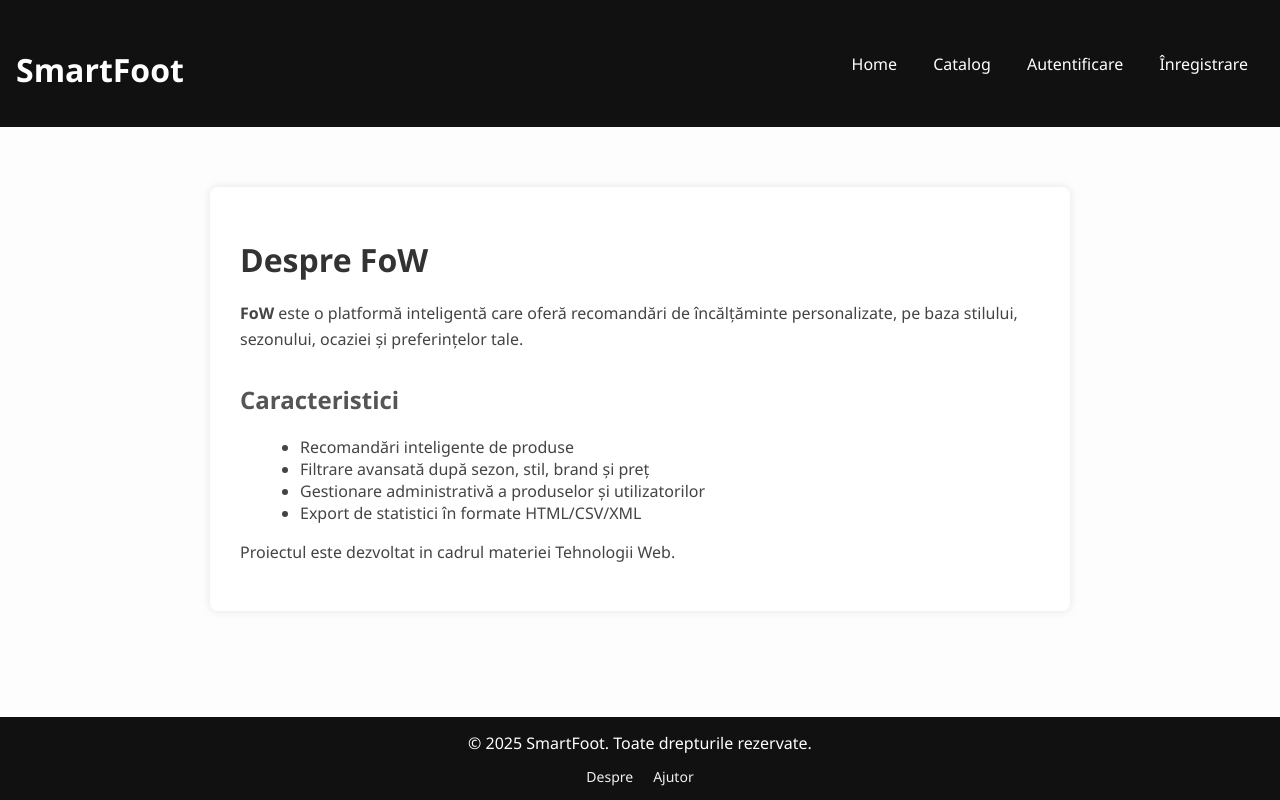
After one commit to TanaseGeorge/FoW, a PHP site: page /about.php in a window 1280 px wide. The commit adds this page. Run offline with PHP 8.4, Linux system fonts and the light colour scheme.

Commit message:
about and help page

```diff
--- /dev/null
+++ b/Styling/info.css
@@ -0,0 +1,60 @@
+body {
+    font-family: Arial, sans-serif;
+    background-color: #f9f9f9;
+    margin: 0;
+    padding: 0;
+}
+
+.info-container {
+    max-width: 800px;
+    margin: 60px auto;
+    background-color: #fff;
+    padding: 30px;
+    box-shadow: 0 0 10px rgba(0, 0, 0, 0.1);
+    border-radius: 8px;
+}
+
+h1 {
+    font-size: 32px;
+    margin-bottom: 20px;
+    color: #333;
+}
+
+h2 {
+    font-size: 24px;
+    margin-top: 30px;
+    color: #555;
+}
+
+h3 {
+    font-size: 32px;
+    margin-bottom: 20px;
+    color: white;
+}
+
+p {
+    font-size: 16px;
+    line-height: 1.6;
+    color: #444;
+}
+
+ul {
+    margin-left: 20px;
+    color: #444;
+}
+
+a {
+    color: #c0392b;
+    text-decoration: none;
+}
+
+a:hover {
+    text-decoration: underline;
+}
+
+nav a {
+    color: white;
+    text-decoration: none;
+    margin: 0 1em;
+    font-weight: 500;
+  }
--- /dev/null
+++ b/about.php
@@ -0,0 +1,44 @@
+<!DOCTYPE html>
+<html lang="ro">
+<head>
+    <meta charset="UTF-8">
+    <title>Despre - FoW</title>
+    <link rel="stylesheet" href="Styling/info.css">
+    <link rel="stylesheet" href="Styling/style.css">
+</head>
+<body>
+<header>
+    <h3>SmartFoot</h3>
+    <nav>
+      <a href="index.php" class="active">Home</a>
+      <a href="catalog.php">Catalog</a>
+      <?php if (isset($_SESSION['user_id'])): ?>
+        <a href="recommendations.php">Recomandari</a>
+        <a href="statistics.php">Statistici</a>
+        <a href="logout.php">Deconectare</a>
+      <?php else: ?>
+        <a href="login_form.php">Autentificare</a>
+        <a href="register.php">Înregistrare</a>
+      <?php endif; ?>
+    </nav>
+  </header>
+    <div class="info-container">
+        <h1>Despre FoW</h1>
+        <p><strong>FoW</strong> este o platformă inteligentă care oferă recomandări de încălțăminte personalizate, pe baza stilului, sezonului, ocaziei și preferințelor tale.</p>
+
+        <h2>Caracteristici</h2>
+        <ul>
+            <li>Recomandări inteligente de produse</li>
+            <li>Filtrare avansată după sezon, stil, brand și preț</li>
+            <li>Gestionare administrativă a produselor și utilizatorilor</li>
+            <li>Export de statistici în formate HTML/CSV/XML</li>
+        </ul>
+
+        <p>Proiectul este dezvoltat in cadrul materiei Tehnologii Web.</p>
+    </div>
+
+
+    <?php include 'includes/footer.php'; ?>
+</body>
+
+</html>
--- a/includes/footer.php
+++ b/includes/footer.php
@@ -1,3 +1,56 @@
 <footer>
     <p>&copy; 2025 SmartFoot. Toate drepturile rezervate.</p>
+    <ul>
+        <li><a href="about.php">Despre</a></li>
+        <li><a href="help.php">Ajutor</a></li>
+    </ul>
+
+    <style>
+        footer {
+            background-color: #111;
+            color: #f0f0f0;
+            padding: 20px 40px;
+            text-align: center;
+            font-size: 14px;
+            margin-top: 40px;
+        }
+
+        footer p {
+            color: white;
+            margin: 0 0 10px;
+        }
+
+        footer ul {
+            list-style: none;
+            padding: 0;
+            margin: 0;
+            display: flex;
+            justify-content: center;
+            gap: 20px;
+        }
+
+        footer li {
+            display: inline;
+        }
+
+        footer a {
+            color: #f0f0f0;
+            text-decoration: none;
+            transition: color 0.2s ease;
+        }
+
+        footer a:hover {
+            color: #ff4d4d;
+        }
+        footer {
+            background-color: #111;
+            color: white;
+            text-align: center;
+            padding: 1em;
+            margin-top: auto;
+            bottom: 0;
+
+        }
+
+    </style>
 </footer>
```
Also changed, not shown: help.php (added, +38 -0 lines).
